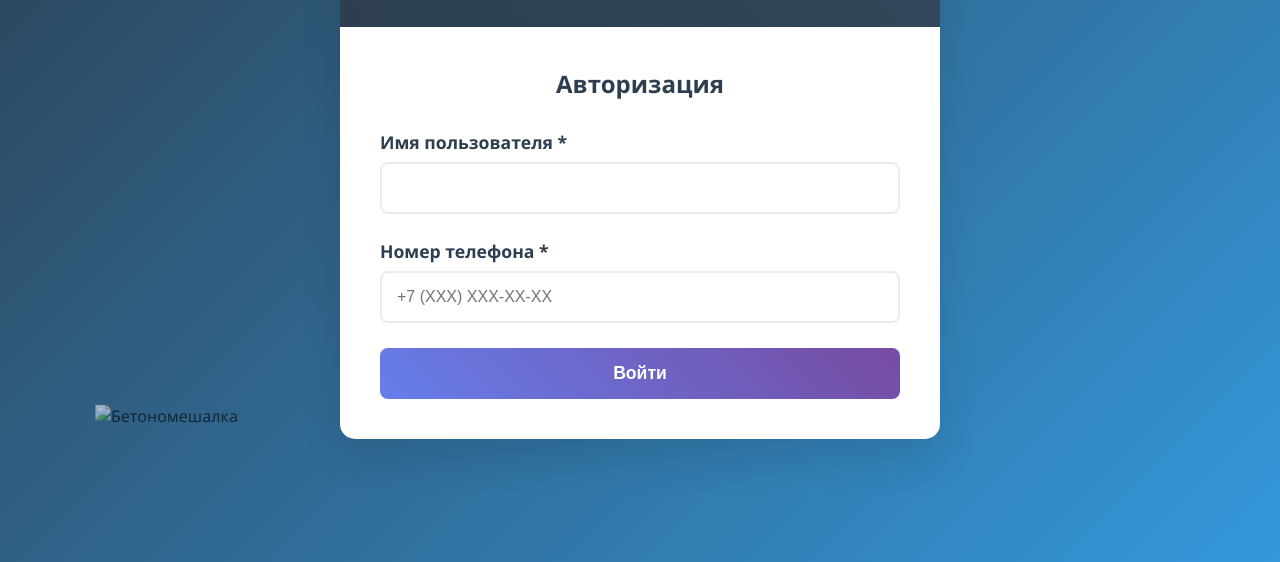
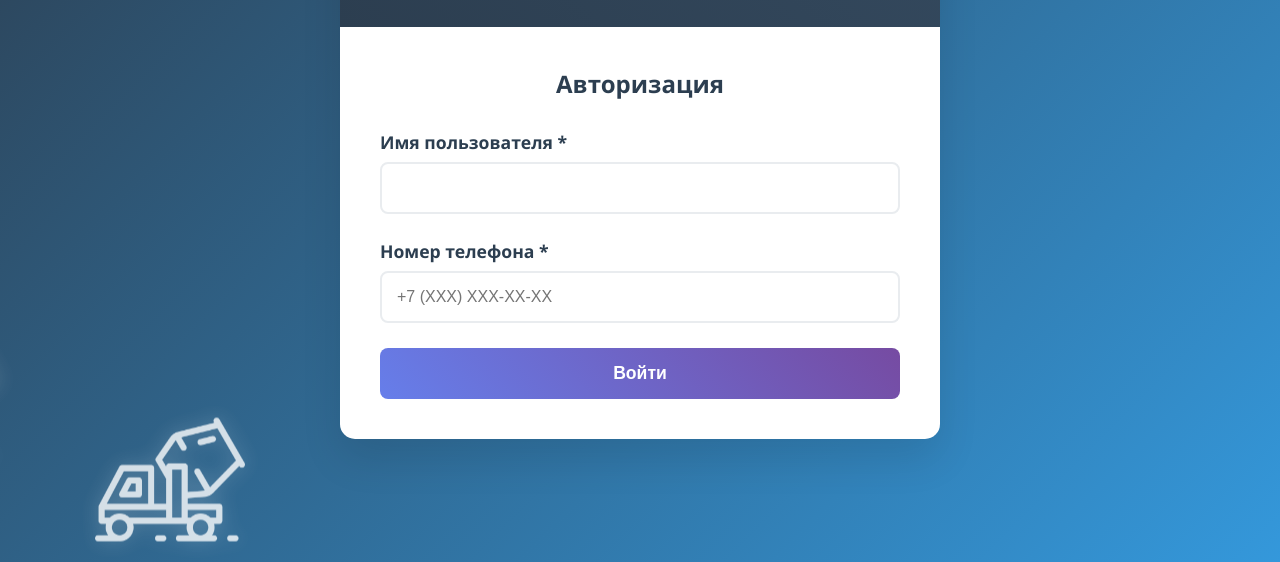
Before and after one commit to jeanss-web/dipdip, a website: page public/index.html in a window 1280 px wide. Shown: the part 238-800 px from the top of the page. Drawn offline with Linux system fonts and the light colour scheme; no server answers.

Commit message:
справлена видимость бетономешалок на фоне

```diff
--- a/public/css/concrete-mixers.css
+++ b/public/css/concrete-mixers.css
@@ -7,14 +7,17 @@
     z-index: -1;
     background: linear-gradient(135deg, #2c3e50 0%, #3498db 100%);
     overflow: hidden;
+    pointer-events: none;
 }
 
 .concrete-mixer {
     position: absolute;
     width: 150px;
     height: auto;
-    opacity: 0.6;
+    opacity: 0.8;
     animation: float 15s infinite linear;
+    pointer-events: none;
+    filter: drop-shadow(0 0 10px rgba(255, 255, 255, 0.3));
 }
 
 @keyframes float {
--- a/public/index.html
+++ b/public/index.html
@@ -323,11 +323,11 @@
 	</head>
 	<body>
 		<div class="concrete-mixers-background">
-			<img src="images/concrete-mixer.png" class="concrete-mixer" alt="Бетономешалка">
-			<img src="images/concrete-mixer.png" class="concrete-mixer" alt="Бетономешалка">
-			<img src="images/concrete-mixer.png" class="concrete-mixer" alt="Бетономешалка">
-			<img src="images/concrete-mixer.png" class="concrete-mixer" alt="Бетономешалка">
-			<img src="images/concrete-mixer.png" class="concrete-mixer" alt="Бетономешалка">
+			<img src="/images/concrete-mixer.png" class="concrete-mixer" alt="Бетономешалка">
+			<img src="/images/concrete-mixer.png" class="concrete-mixer" alt="Бетономешалка">
+			<img src="/images/concrete-mixer.png" class="concrete-mixer" alt="Бетономешалка">
+			<img src="/images/concrete-mixer.png" class="concrete-mixer" alt="Бетономешалка">
+			<img src="/images/concrete-mixer.png" class="concrete-mixer" alt="Бетономешалка">
 		</div>
 		<div class="container">
 			<div class="header">
```
Also changed, not shown: public/images/concrete-mixer.png (added).
